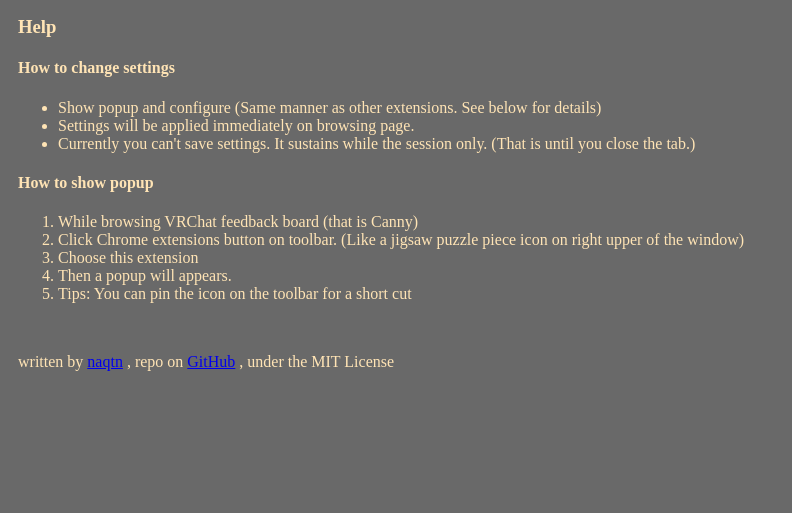
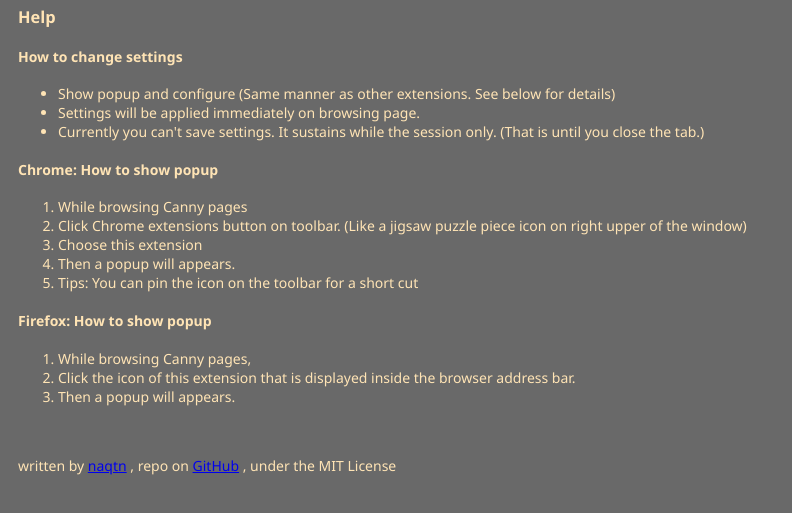
Before and after one commit to naqtn/vrchat-feedback-boards-helper, a browser extension: page browser-extension/options.html in a window 1280 px wide. Shown: the part 157-670 px from the top of the page, without its empty margins (0-792 px from the left). Drawn offline with Linux system fonts and the light colour scheme.

Commit message:
Improve UI design on Firefox

```diff
--- a/browser-extension/options.html
+++ b/browser-extension/options.html
@@ -25,9 +25,9 @@
       <li>Currently you can't save settings. It sustains while the session only. (That is until you close the tab.)</li>
     </ul>
 
-    <h4>How to show popup</h4>
+    <h4>Chrome: How to show popup</h4>
     <ol>
-      <li> While browsing VRChat feedback board (that is Canny)</li>
+      <li> While browsing Canny pages</li>
       <li> Click Chrome extensions button on toolbar.
         (Like a jigsaw puzzle piece icon on right upper of the window)</li>
       <li> Choose this extension</li>
@@ -35,6 +35,12 @@
       <li> Tips: You can pin the icon on the toolbar for a short cut</li>
     </ol>
 
+    <h4>Firefox: How to show popup</h4>
+    <ol>
+      <li> While browsing Canny pages,</li>
+      <li> Click the icon of this extension that is displayed inside the browser address bar.</li>
+      <li> Then a popup will appears.</li>
+    </ol>
 
     <div style="margin-top: 50px;">
       written by
--- a/browser-extension/styles.css
+++ b/browser-extension/styles.css
@@ -20,6 +20,8 @@ input[type=button] {
 .bodyCommon {
     background-color: dimgray;
     color: moccasin;
+    font-family: 'Segoe UI', Tahoma, Geneva, Verdana, sans-serif;
+    font-size: 14px;
     /* transform: scale(2.0);  */
     /* zoom: 200%; */
 }
@@ -33,7 +35,7 @@ input[type=button] {
 }
 
 .popupBody {
-    width: 300px;
+    width: 350px;
 }
 
 .simpleList {
```
